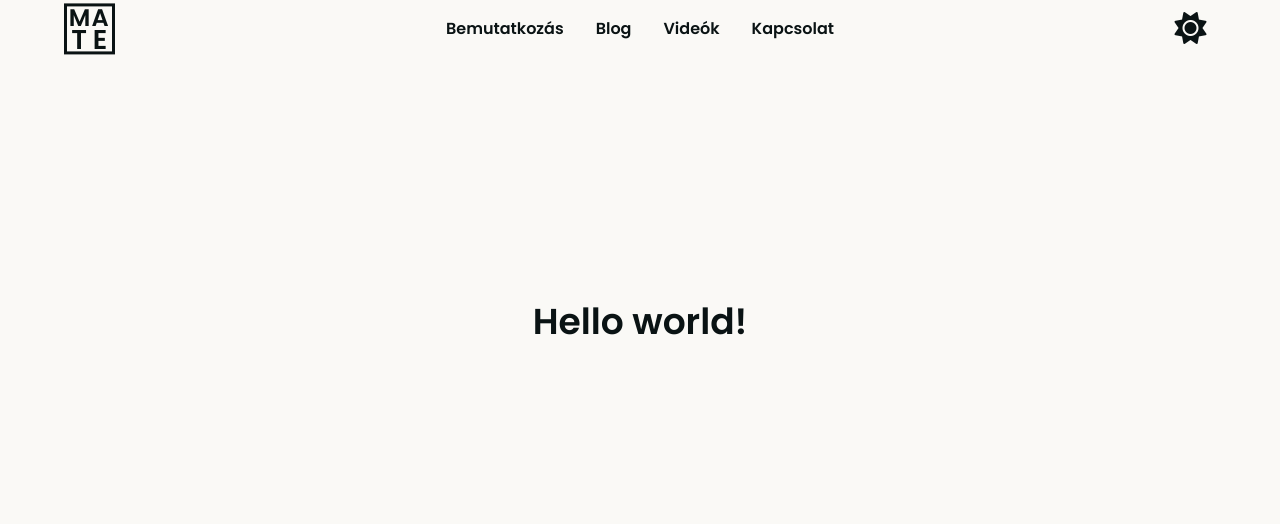
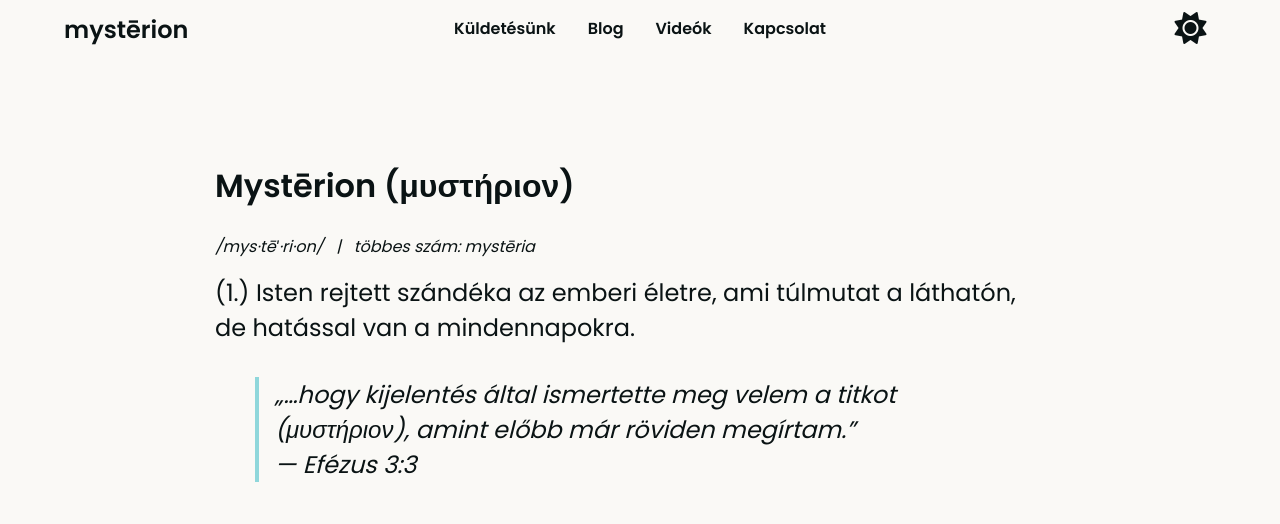
Before and after one commit to Mhoraya/MA-TE, a plain HTML site: page index.html in a window 1280 px wide. Drawn offline with Linux system fonts and the light colour scheme.

Commit message:
MATE -> Mysterion

```diff
--- a/index.html
+++ b/index.html
@@ -21,19 +21,12 @@
   <div id="preloader" class="loader"></div>
   <header>
   <nav class="navbar">
-    <a href="index.html" class="logo">
-  <div class="logo-column">
-    <span>M</span>
-    <span>T</span>
-  </div>
-  <div class="logo-column">
-    <span>A</span>
-    <span>E</span>
-  </div>
+    <a href="index.html" class="logo">mystērion</a>
+
 </a>
 
     <ul class="nav-links">
-      <li><a href="bemutatkozas.html">Bemutatkozás</a></li>
+      <li><a href="bemutatkozas.html">Küldetésünk</a></li>
       <li><a href="blog.html">Blog</a></li>
       <li><a href="#videok">Videók</a></li>
       <li><a href="#kapcsolat">Kapcsolat</a></li>
@@ -50,10 +43,25 @@
 
     <main>
 
+    <section class="hero mystērion-hero">
+  <h1>Mystērion <span class="greek">(μυστήριον)</span></h1>
+  <p class="pronunciation">/mys·tēʹ·ri·on/ &nbsp; | &nbsp; többes szám: <em>mystēria</em></p>
 
-    <section class="hero">
-      <h1>Hello world!</h1>
-    </section>
+
+
+  <p class="hero-desc">
+   (1.) Isten rejtett szándéka az emberi életre, ami túlmutat a láthatón,<br>
+    de hatással van a mindennapokra.
+  </p>
+
+
+  <blockquote>
+    „…hogy kijelentés által ismertette meg velem a titkot (μυστήριον), amint előbb már röviden megírtam.”<br>
+    <span class="verse">— Efézus 3:3</span>
+  </blockquote>
+</section>
+
+
   </main>
   <script src="script.js"></script>
 </body>
--- a/styles.css
+++ b/styles.css
@@ -30,14 +30,7 @@
   font-weight: 700;
   font-size: 1.5rem;
   text-decoration: none;
-  border: 3.5px solid var(--text); /* 2px vastag keret a fő színnel */
-  padding: 0.1rem 0.3rem;            /* kis belső tér a szöveg körül */
-  /*border-radius: 4px;             /* lekerekített sarkok */
-  box-sizing: border-box;            /* hogy a padding beleszámítson a méretbe */
-  width: 3.2rem;        /* fix szélesség */
-  height: 3.2rem;       /* fix magasság */
-  justify-content: center;
-  align-items: center;
+
   transition: background-color 0.3s ease, color 0.3s ease, border-color 0.3s ease; /* sima átmenet a színek között */
 
 }
@@ -130,20 +123,63 @@
   display: flex;                 /* Flexbox használata */
   flex-direction: column;        /* Fentről lefelé rendezi az elemeket */
   justify-content: center;       /* Függőleges középre igazítás */
-  align-items: center;           /* Vízszintes középre igazítás */
+ /* align-items: center;           /* Vízszintes középre igazítás */
   min-height: 50vh;              /* Minimum magasság: a viewport 70%-a */
   padding-top: 4rem;             /* Tér a tetején (a navbar alá) */
-  text-align: center;            /* Szöveg középre */
-  gap: 1rem;                    /* Távolság a cím és az alatta lévő szöveg között */
+  /*text-align: center;            /* Szöveg középre */
+  /*gap: 2rem;                    /* Távolság a cím és az alatta lévő szöveg között */
   font-size: 1.5rem;             /* Betűméret */
   font-weight: 500;           /* Betűvastagság */
   color: var(--text);           /* Szöveg színe */
 
-  max-width: 700px;      /* Szöveg maximális szélessége */
+  max-width: 850px;      /* Szöveg maximális szélessége */
   margin: 0 auto;        /* Középre helyezés */
   padding-left: 1rem;    /* Némi belső tér mobilon */
   padding-right: 1rem;
 
+}
+
+
+.hero h1 {
+  font-size: 2rem;
+  font-weight: 600;
+  margin-bottom: 0.5rem;
+}
+
+.hero .pronunciation {
+  font-style: italic;
+  color: var(--text-muted); /* halványabb szín, ha van definiálva */
+  font-size: 1rem;
+  margin-bottom: 1rem;
+}
+
+.hero p.hero-desc {
+  margin: 0;
+}
+
+.hero blockquote {
+  border-left: 4px solid var(--secondary);
+  padding-left: 1rem;
+  margin-top: 2rem;
+  font-style: italic;
+  color: var(--text-muted);
+}
+
+/* Animáció a hero szekcióra */
+@keyframes fadeInUp {
+  0% {
+    opacity: 0;
+    transform: translateY(30px);
+  }
+  100% {
+    opacity: 1;
+    transform: translateY(0);
+  }
+}
+
+.hero {
+  animation: fadeInUp 1s ease-out forwards;
+  opacity: 0; /* Alapból láthatatlan, amíg be nem animál */
 }
 
 
```
Also changed, not shown: bemutatkozas.html (+13 -19 lines), blog.html (+5 -13 lines).
